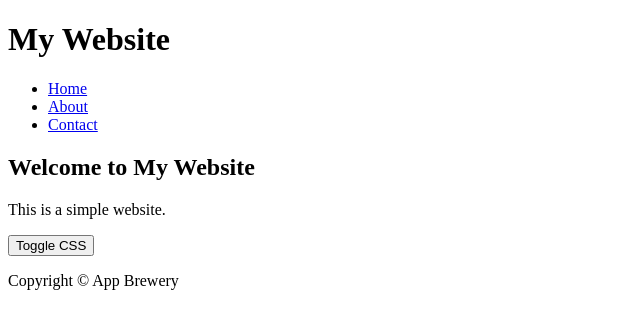
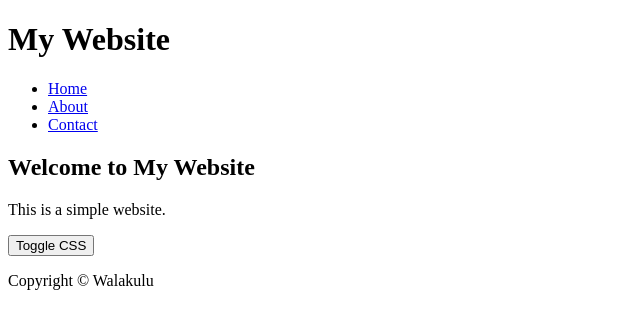
Before and after one commit to walakulu7/with-and-without-css, a plain HTML site: page index.html in a window 1280 px wide. Shown: the full height of the page, 0-640 px from the left. Drawn offline with Linux system fonts and the light colour scheme.

Commit message:
Update index.html

```diff
--- a/index.html
+++ b/index.html
@@ -23,7 +23,7 @@
 
   </main>
   <footer>
-    <p>Copyright © App Brewery</p>
+    <p>Copyright © Walakulu</p>
   </footer>
   <script>
     let counter = 0
```
